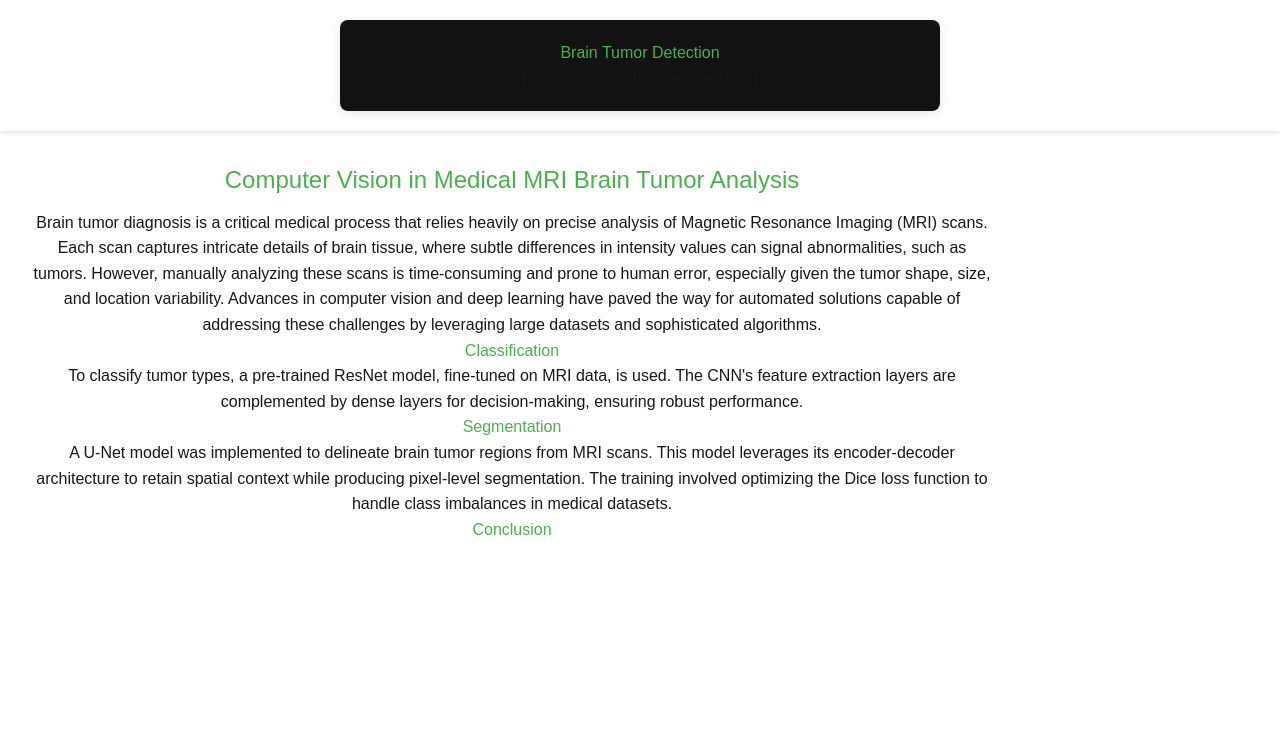
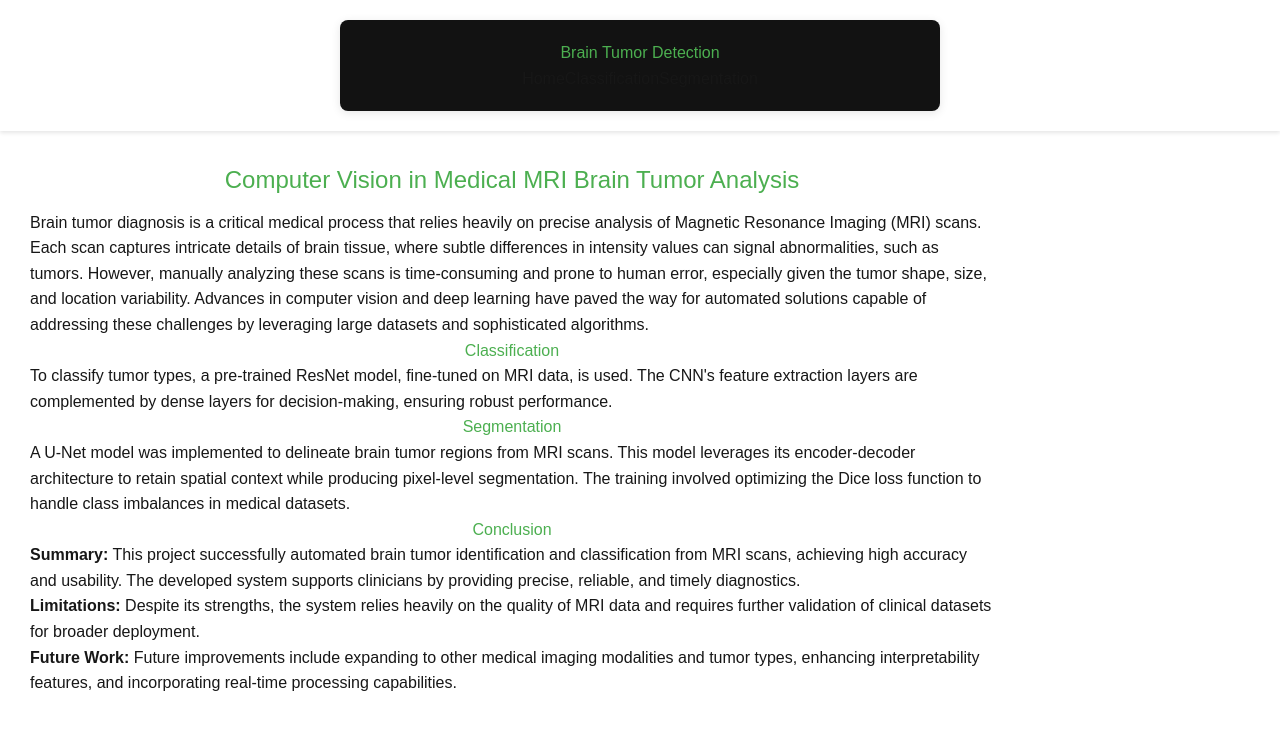
Before and after one commit to NinePiece2/MRI-Brain-Tumor-Detection, a Next.js app in the folder UI/: page / in a window 1280 px wide. Shown: the top 730 px of the page. Built offline with nearby package versions, Linux system fonts and the light colour scheme.

Commit message:
Add conclusion

```diff
--- a/UI/src/app/page.tsx
+++ b/UI/src/app/page.tsx
@@ -6,12 +6,12 @@ export default function Home() {
       <main className="flex flex-col gap-8 row-start-2 items-center sm:items-start">
         <section className="flex flex-col gap-6 items-start p-8 border rounded-lg shadow-lg bg-white" style={{width: '80vw'}}>
           <h1 className="text-3xl font-semibold">Computer Vision in Medical MRI Brain Tumor Analysis</h1>
-          <p className="text-gray-700 leading-relaxed">
+          <p className="text-gray-700 leading-relaxed" style={{textAlign: 'left'}}>
             Brain tumor diagnosis is a critical medical process that relies heavily on precise analysis of Magnetic Resonance Imaging (MRI) scans. Each scan captures intricate details of brain tissue, where subtle differences in intensity values can signal abnormalities, such as tumors. However, manually analyzing these scans is time-consuming and prone to human error, especially given the tumor shape, size, and location variability. Advances in computer vision and deep learning have paved the way for automated solutions capable of addressing these challenges by leveraging large datasets and sophisticated algorithms.
           </p>
 
           <h2 className="text-2xl font-semibold mt-6">Classification</h2>
-          <p className="text-gray-700 leading-relaxed">
+          <p className="text-gray-700 leading-relaxed" style={{textAlign: 'left'}}>
             To classify tumor types, a pre-trained ResNet model, fine-tuned on MRI data, is used. The CNN&apos;s feature extraction layers are complemented by dense layers for decision-making, ensuring robust performance.
           </p>
           {/* <p className="text-gray-700 leading-relaxed">
@@ -19,7 +19,7 @@ export default function Home() {
           </p> */}
 
           <h2 className="text-2xl font-semibold mt-6">Segmentation</h2>
-          <p className="text-gray-700 leading-relaxed">
+          <p className="text-gray-700 leading-relaxed" style={{textAlign: 'left'}}>
             A U-Net model was implemented to delineate brain tumor regions from MRI scans. This model leverages its encoder-decoder architecture to retain spatial context while producing pixel-level segmentation. The training involved optimizing the Dice loss function to handle class imbalances in medical datasets.
           </p>
           {/* <p className="text-gray-700 leading-relaxed">
@@ -27,9 +27,17 @@ export default function Home() {
           </p> */}
 
           <h2 className="text-2xl font-semibold mt-6">Conclusion</h2>
-          <p className="text-gray-700 leading-relaxed">
-
-          </p>
+            <ul className="text-gray-700 leading-relaxed list-disc pl-5" style={{textAlign: 'left'}}>
+            <li>
+              <strong>Summary:</strong> This project successfully automated brain tumor identification and classification from MRI scans, achieving high accuracy and usability. The developed system supports clinicians by providing precise, reliable, and timely diagnostics.
+            </li>
+            <li>
+              <strong>Limitations:</strong> Despite its strengths, the system relies heavily on the quality of MRI data and requires further validation of clinical datasets for broader deployment.
+            </li>
+            <li>
+              <strong>Future Work:</strong> Future improvements include expanding to other medical imaging modalities and tumor types, enhancing interpretability features, and incorporating real-time processing capabilities.
+            </li>
+            </ul>
         </section>
       </main>
     </div>
```
